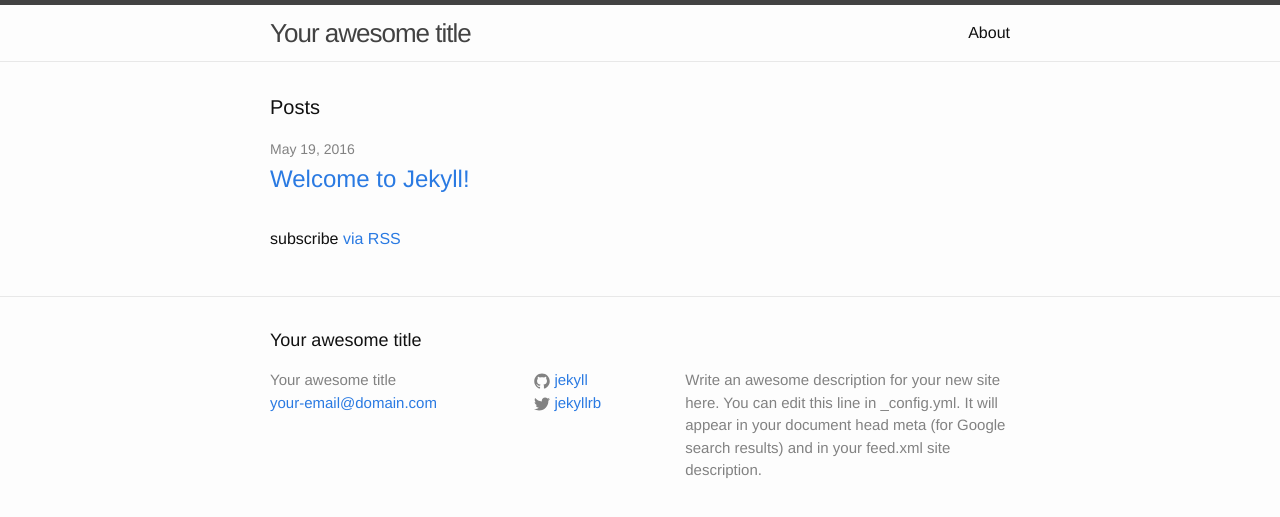
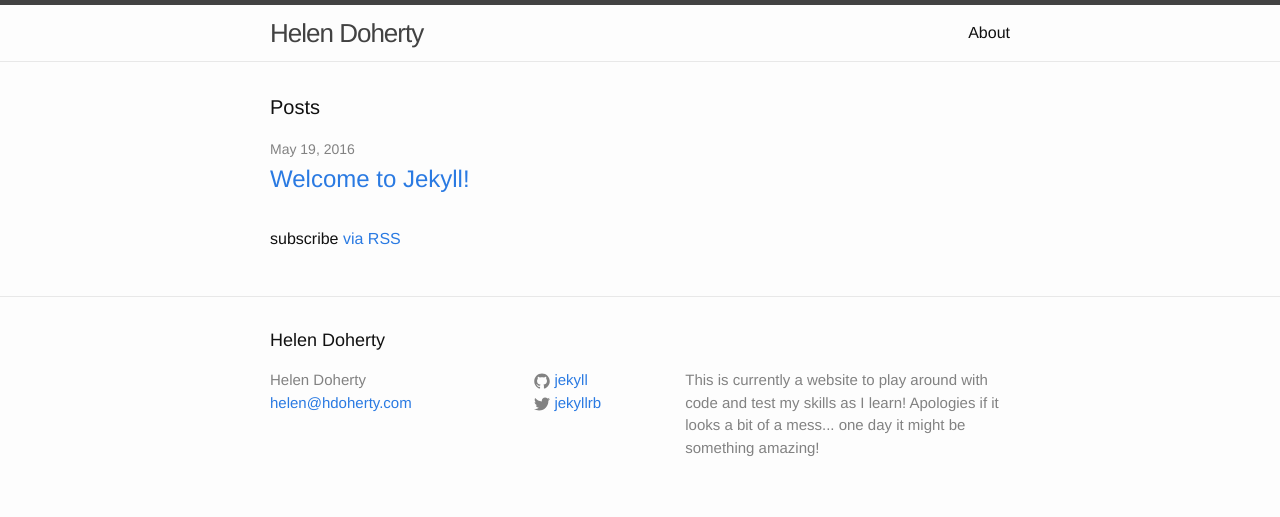
Before and after one commit to h-do/h-do.github.io, a Jekyll site: the page built from index.html, in a window 1280 px wide. Shown: the top 517 px of the page. Built offline with Jekyll 4.4.1, drawn with Linux system fonts in a browser that asks for light colours.

Commit message:
Update _config.yml

```diff
--- a/_config.yml
+++ b/_config.yml
@@ -6,14 +6,12 @@
 # 'jekyll serve'. If you change this file, please restart the server process.
 
 # Site settings
-title: Your awesome title
-email: your-email@domain.com
+title: Helen Doherty
+email: helen@hdoherty.com
 description: > # this means to ignore newlines until "baseurl:"
-  Write an awesome description for your new site here. You can edit this
-  line in _config.yml. It will appear in your document head meta (for
-  Google search results) and in your feed.xml site description.
+  This is currently a website to play around with code and test my skills as I learn! Apologies if it looks a bit of a mess... one day it might be something amazing!
 baseurl: "" # the subpath of your site, e.g. /blog
-url: "http://yourdomain.com" # the base hostname & protocol for your site
+url: "http://hdoherty.com" # the base hostname & protocol for your site
 twitter_username: jekyllrb
 github_username:  jekyll
 
```
